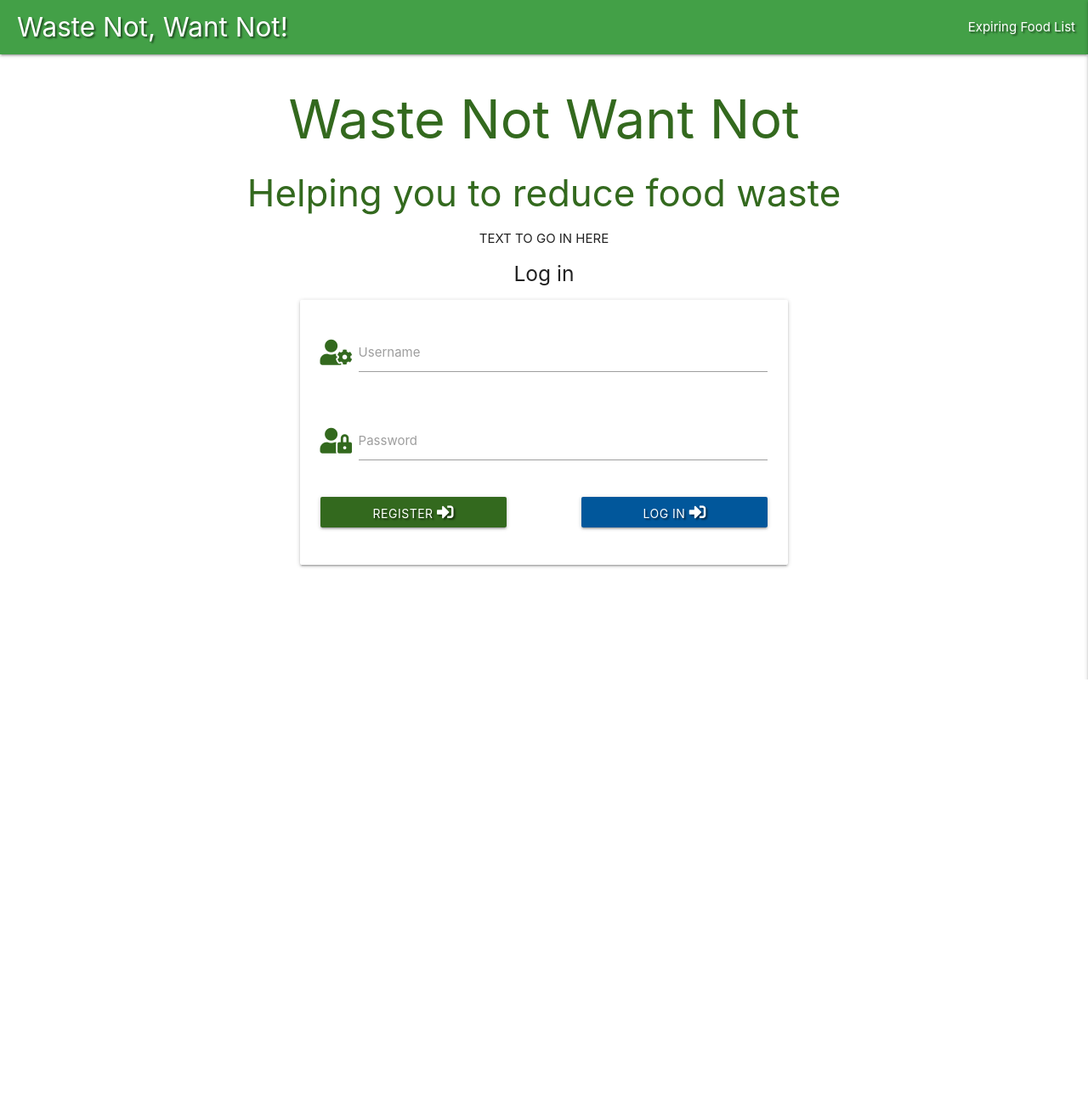
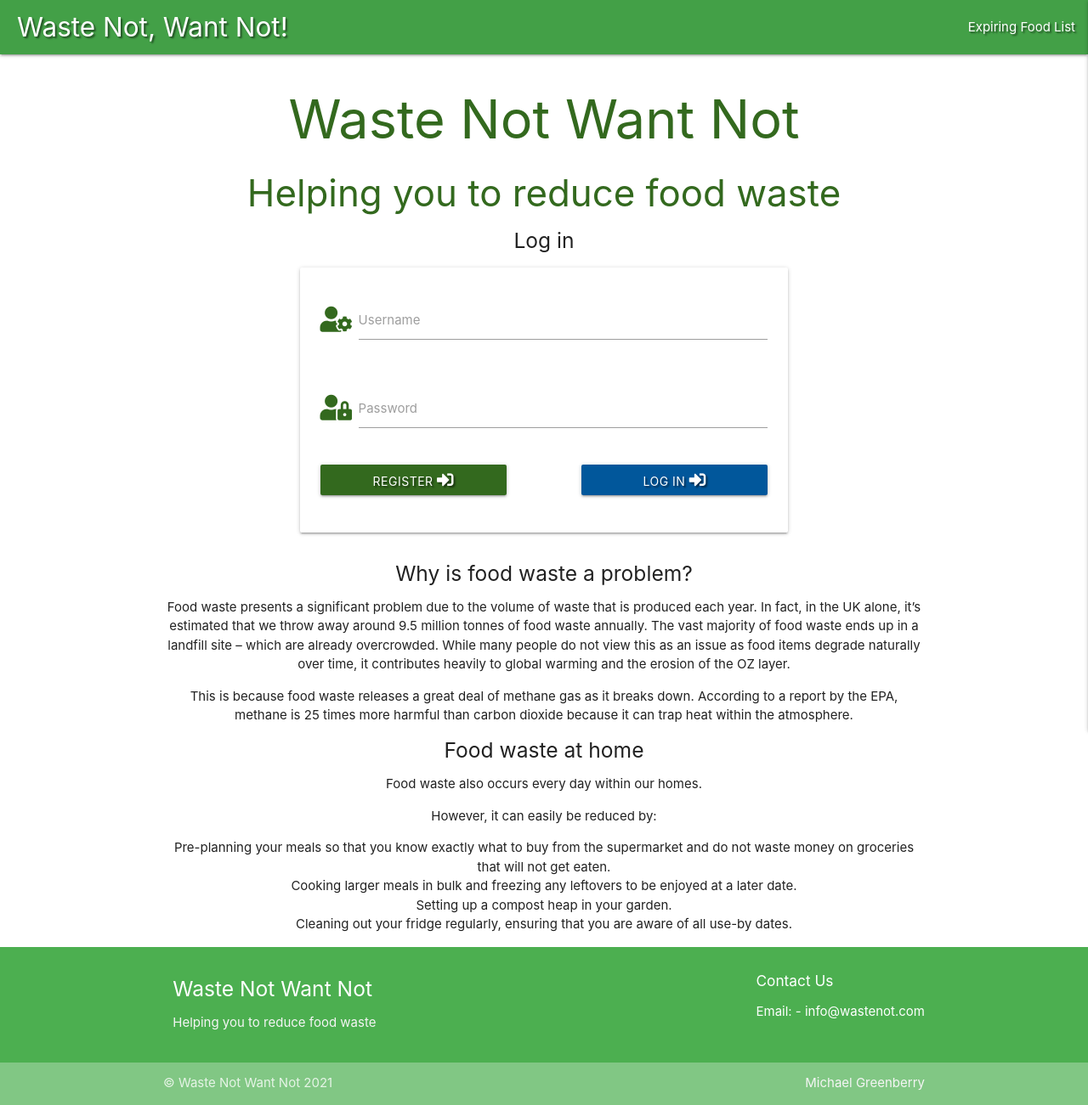
Before and after one commit to mgreenberry/Waste-Not-Want-Not, a Flask app: page / in a window 1280 px wide. Shown: the whole page at 85% size. Before the commit the page ends 800 px from the top, so only its background shows below. Run offline with Flask 2, Linux system fonts and the light colour scheme; data that the repository does not hold is empty; some libraries are stand-ins or nearby versions.

Commit message:
footer added to base.html. Register/Log In buttons on both Log In/Register sections

```diff
--- a/static/css/style.css
+++ b/static/css/style.css
@@ -18,9 +18,12 @@
 .brand-logo {
     margin-left: 20px;
 }
-.left {
-    align-items: center;
-}
-.right {
-    align-items: center;
-}
+body {
+    display: flex;
+    min-height: 100vh;
+    flex-direction: column;
+  }
+
+  main {
+    flex: 1 0 auto;
+  }
--- a/templates/base.html
+++ b/templates/base.html
@@ -13,7 +13,7 @@
 </head>
 <body>
 
-	<header>
+	<header class="navbar-fixed">
         <!-- top navbar -->
 		<nav class="nav-extended text-shadow green darken-1">
 			<div class="nav-wrapper">
@@ -60,6 +60,28 @@
         {% block content %}
         {% endblock %}
     </main>
+    <footer class="page-footer green">
+        {% block footer %}
+        <div class="container">
+            <div class="row">
+                <div class="col l6 s12">
+                    <h5 class="white-text">Waste Not Want Not</h5>
+                    <p class="grey-text text-lighten-4">Helping you to reduce food waste</p>
+                </div>
+                <div class="right">
+                    <h6 class="white-text">Contact Us</h6>
+                    <p>Email: - info@wastenot.com</p>
+                </div>
+            </div>
+        </div>
+        <div class="footer-copyright green lighten-2">
+            <div class="container">
+                © Waste Not Want Not 2021
+                <a class="grey-text text-lighten-4 right" href="https://www.linkedin.com/in/michael-greenberry-637299108/" target="_blank" rel="noopener">Michael Greenberry</a>
+            </div>
+        </div>
+        {% endblock %}
+    </footer>
 
 
 
--- a/templates/index.html
+++ b/templates/index.html
@@ -3,8 +3,6 @@
 
     <h1 class="light-green-text text-darken-4 center-align">Waste Not Want Not</h3>
     <h3 class="light-green-text text-darken-4 center-align">Helping you to reduce food waste</h5>
-
-    <p class="text-darken-4 center-align">TEXT TO GO IN HERE</p>
 
     <h5 class="center-align">Log in</h3>
 
@@ -27,7 +25,7 @@
                         <label for="password">Password</label>
                     </div>
                 </div>
-                <!-- login -->
+                <!-- login  or register-->
                 <div class="row">
                     <div class="col s12">
                         <a class="col s5 btn light-green darken-4 text-shadow left" href="{{ url_for('register') }}">
@@ -40,5 +38,36 @@
             </div>
         </form>
     </div>
+    <!-- About -->
+    <div class="text-darken-4 center-align">
+        <h5>Why is food waste a problem?</h5>
+        <p>Food waste presents a significant problem due to the volume of waste that is produced each year.
+            In fact, in the UK alone, it’s estimated that we throw away around 9.5 million tonnes of food waste annually.
+            The vast majority of food waste ends up in a landfill site – which are already overcrowded.
+            While many people do not view this as an issue as food items degrade naturally over time,
+            it contributes heavily to global warming and the erosion of the OZ layer.</p>
+        <p>This is because food waste releases a great deal of methane gas as it breaks down.
+            According to a report by the EPA,
+            methane is 25 times more harmful than carbon dioxide because it can trap heat within the atmosphere.</p>
+        <h5>
+            Food waste at home
+        </h5>
+    <p>Food waste also occurs every day within our homes.</p>
+    <p>However, it can easily be reduced by:</p>
+    <ul>
+        <li>
+            Pre-planning your meals so that you know exactly what to buy from the supermarket and do not waste money on groceries that will not get eaten.
+        </li>
+        <li>
+            Cooking larger meals in bulk and freezing any leftovers to be enjoyed at a later date.
+        </li>
+        <li>
+            Setting up a compost heap in your garden.
+        </li>
+        <li>
+            Cleaning out your fridge regularly, ensuring that you are aware of all use-by dates.
+        </li>
+    </ul>
+    </div>
 
 {% endblock %}
```
Also changed, not shown: templates/add_food.html (+12 -0 lines), templates/modifies.html (+7 -2 lines), templates/register.html (+7 -11 lines).
